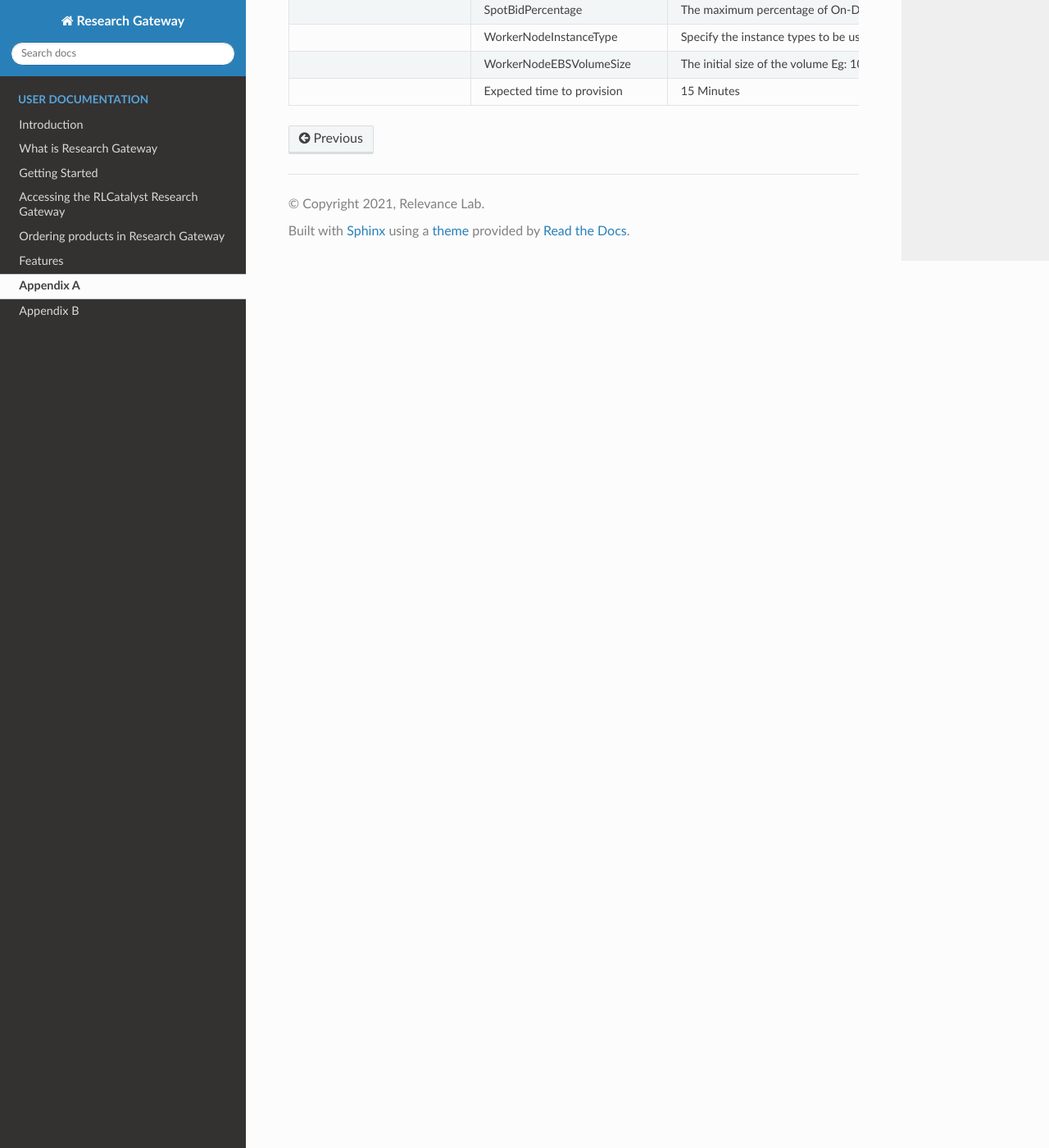
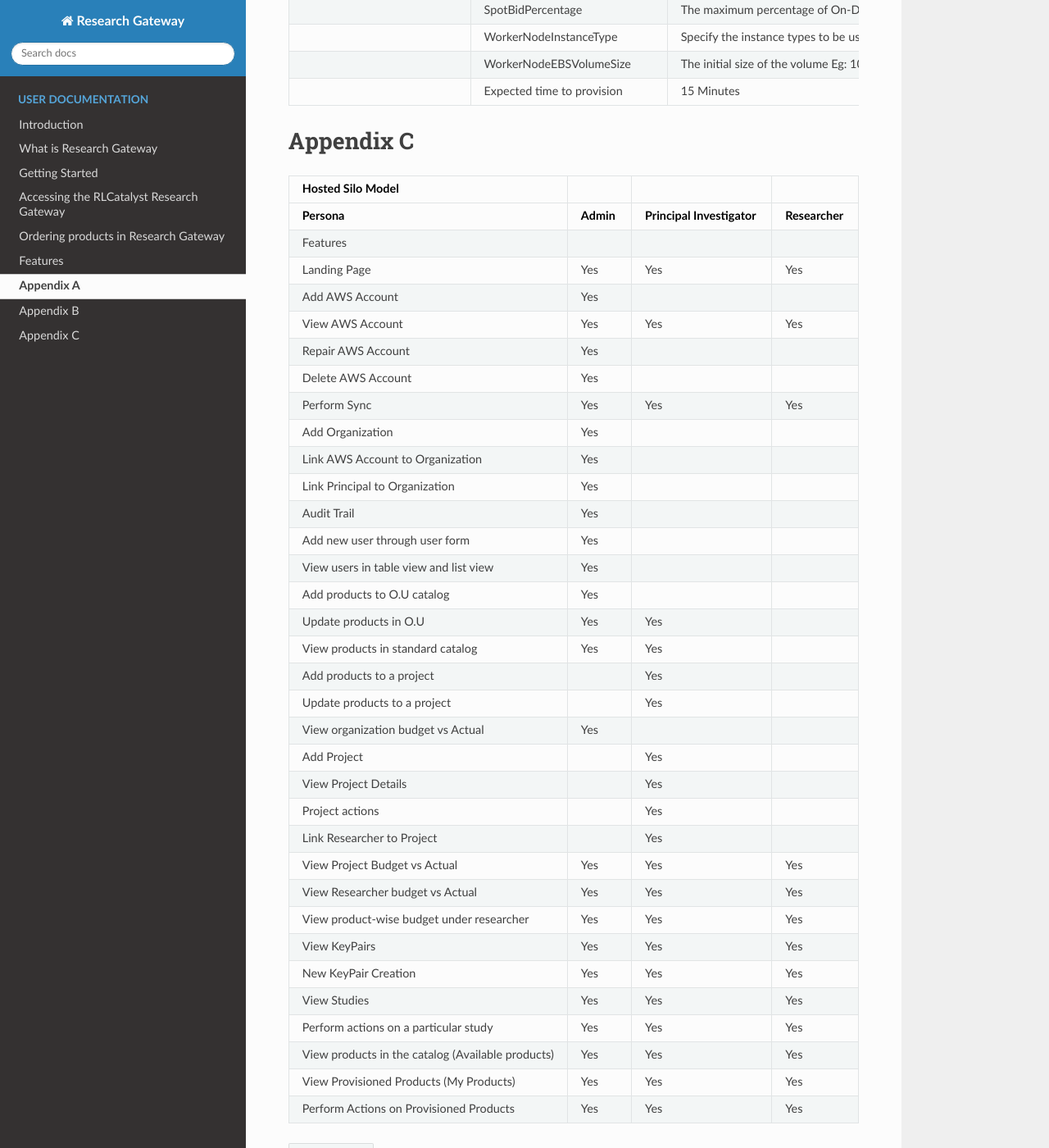
Before and after one commit to RLOpenCatalyst/rg-doc, a Sphinx documentation site: the page built from source/Appendices.rst, in a window 1280 px wide and 1400 px high, scrolled down 7097 px. Shown: the whole window at 82% size. Built offline with Sphinx 7.4.7 and the Read the Docs theme 2.0.0, drawn with Linux system fonts in a browser that asks for light colours.

Commit message:
<Added data for 1.8.0>

```diff
--- a/source/Appendices.rst
+++ b/source/Appendices.rst
@@ -17,3 +17,13 @@ Appendix B
    :file: AppendixB.csv
    :widths: 20, 20, 70
    :header-rows: 2
+
+.. _`Appendix C`:
+
+Appendix C
+==========
+
+.. csv-table::
+   :file: AppendixC.csv
+   :widths: 20, 20, 30, 20
+   :header-rows: 2
--- /dev/null
+++ b/source/AppendixC.csv
@@ -0,0 +1,35 @@
+Hosted Silo Model,,,
+Persona,Admin,Principal Investigator,Researcher
+Features,,,
+Landing Page,Yes,Yes,Yes
+Add AWS Account,Yes,,
+View AWS Account,Yes,Yes,Yes
+Repair AWS Account,Yes,,
+Delete AWS Account,Yes,,
+Perform Sync,Yes,Yes,Yes
+Add Organization,Yes,,
+Link AWS Account to Organization,Yes,,
+Link Principal to Organization,Yes,,
+Audit Trail,Yes,,
+Add new user through user form,Yes,,
+View users in table view and list view,Yes,,
+Add products to O.U catalog,Yes,,
+Update products in O.U,Yes,Yes,
+View products in standard catalog,Yes,Yes,
+Add products to a project,,Yes,
+Update products to a project,,Yes,
+View organization budget vs Actual,Yes,,
+Add Project,,Yes,
+View Project Details,,Yes,
+Project actions,,Yes,
+Link Researcher to Project,,Yes,
+View Project Budget vs Actual,Yes,Yes,Yes
+View Researcher budget vs Actual,Yes,Yes,Yes
+View product-wise budget under researcher,Yes,Yes,Yes
+View KeyPairs,Yes,Yes,Yes
+New KeyPair Creation,Yes,Yes,Yes
+View Studies,Yes,Yes,Yes
+Perform actions on a particular study,Yes,Yes,Yes
+View products in the catalog (Available products),Yes,Yes,Yes
+View Provisioned Products (My Products),Yes,Yes,Yes
+Perform Actions on Provisioned Products,Yes,Yes,Yes
--- a/source/conf.py
+++ b/source/conf.py
@@ -22,7 +22,7 @@ copyright = '2021, Relevance Lab'
 author = 'Relevance Lab'
 
 # The full version, including alpha/beta/rc tags
-release = '1.7.3'
+release = '1.8.0'
 
 
 # -- General configuration ---------------------------------------------------
--- a/source/rstudio.rst
+++ b/source/rstudio.rst
@@ -2,6 +2,8 @@ RStudio
 =======
 
 RStudio is an integrated development environment (IDE) for R. It includes a console, syntax-highlighting editor that supports direct code execution, as well as tools for plotting, history, debugging, and workspace management.
+
+`Provisioning an RStudio Server Instance Video <https://youtu.be/VxwAXfY6tBg>`_
 
 Parameters
 ----------
--- a/source/sagemaker.rst
+++ b/source/sagemaker.rst
@@ -2,6 +2,8 @@ Amazon SageMaker
 ================
 
 Amazon SageMaker is a fully managed service that provides the ability to build, train and deploy ML models.
+
+`Provisioning an SageMaker Instance Video <https://youtu.be/CIF3uF-W2dU>`_
 
 Parameters
 ----------
```
Also changed, not shown: source/Features.rst (+24 -0 lines), source/GettingStarted.rst (+20 -0 lines), source/images/actions-nf.png (added), source/images/actions-rstudio.png (added), source/images/ssl-alb.png (added), source/images/ssl.png (added).
